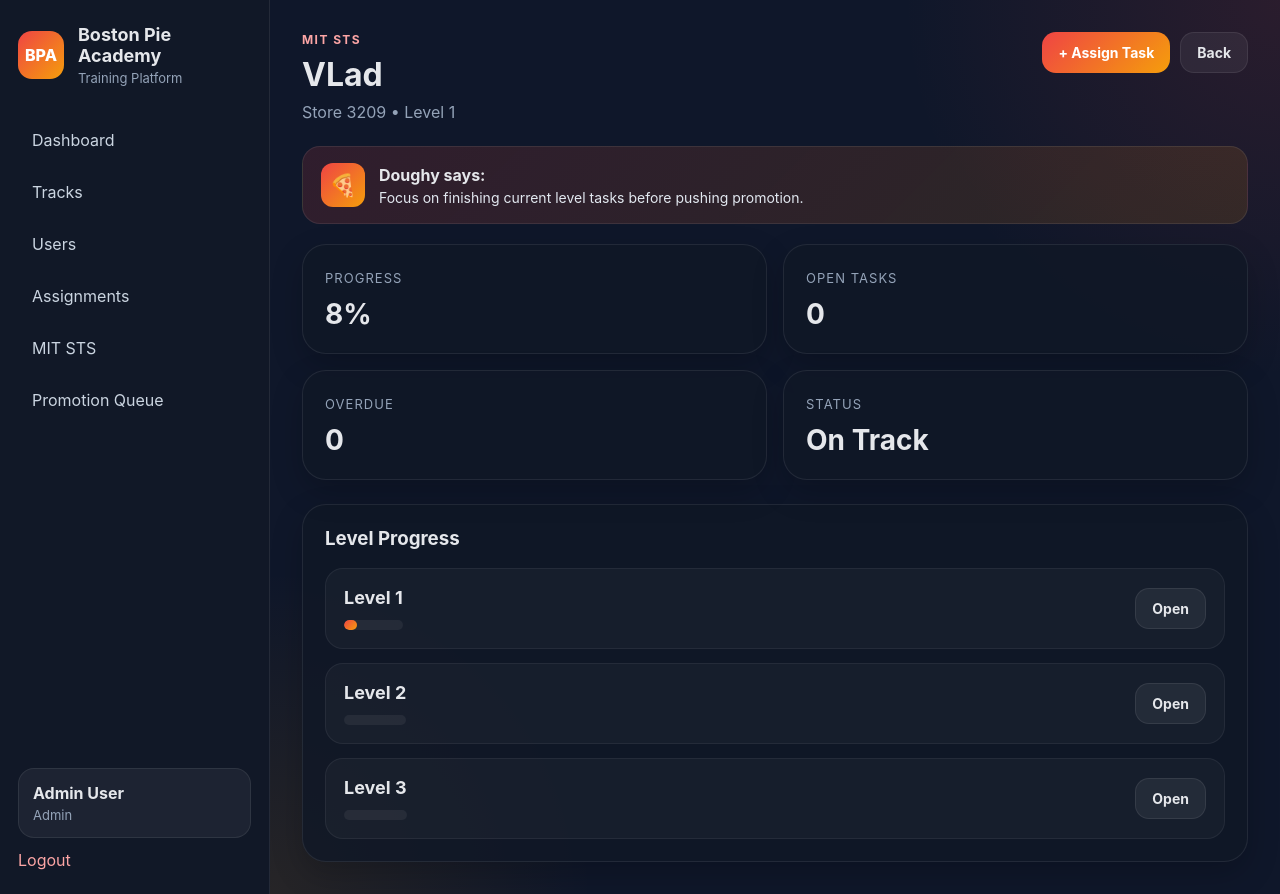
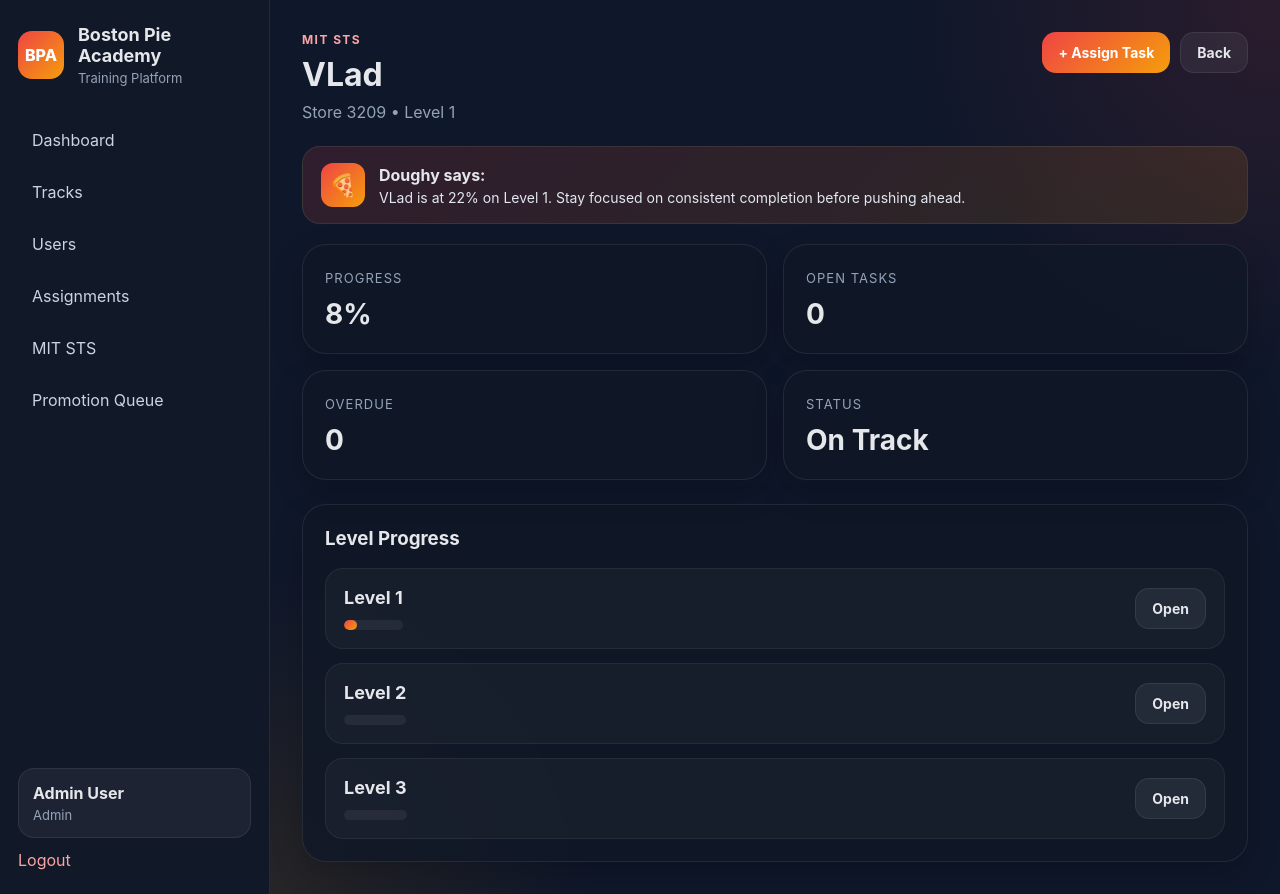
Before and after one commit to zilbervlad/boston-pie-academy, a Flask app: page /mit-sts/mits/1 in a window 1280 px wide. Run offline with Flask 3, Linux system fonts and the light colour scheme; a user stored in the database is signed in; data comes from the database, SQL or seed files in the repository; data that the repository does not hold is empty.

Commit message:
Improve Doughy coaching message on MIT profile

```diff
--- a/app/templates/mit_sts/mit_detail.html
+++ b/app/templates/mit_sts/mit_detail.html
@@ -18,18 +18,24 @@
     </div>
 </div>
 
-{% if overdue_tasks_count > 0 %}
-    {% set message = overdue_tasks_count ~ " overdue task" ~ ("s" if overdue_tasks_count != 1 else "") ~ ". Clear those before pushing promotion." %}
+{% set current_level_progress = level_1_progress if mit.current_level == 1 else (level_2_progress if mit.current_level == 2 else level_3_progress) %}
+
+{% if mit.sts_status == "ready" %}
+    {% set message = mit.mit_user.name ~ " is ready for promotion review. Current level is complete and task flow looks clean." %}
+{% elif overdue_tasks_count > 0 %}
+    {% set message = mit.mit_user.name ~ " has " ~ overdue_tasks_count ~ " overdue task" ~ ("s" if overdue_tasks_count != 1 else "") ~ ". Clear those before talking promotion." %}
 {% elif submitted_tasks_count > 0 %}
-    {% set message = submitted_tasks_count ~ " task" ~ ("s are" if submitted_tasks_count != 1 else " is") ~ " waiting for review." %}
+    {% set message = submitted_tasks_count ~ " task" ~ ("s are" if submitted_tasks_count != 1 else " is") ~ " waiting on leadership review for " ~ mit.mit_user.name ~ "." %}
+{% elif open_tasks_count > 0 and current_level_progress >= 80 %}
+    {% set message = mit.mit_user.name ~ " is at " ~ current_level_progress ~ "% on Level " ~ mit.current_level ~ ". Close out the open task" ~ ("s" if open_tasks_count != 1 else "") ~ " and finish strong." %}
 {% elif open_tasks_count > 0 %}
-    {% set message = open_tasks_count ~ " open task" ~ ("s are" if open_tasks_count != 1 else " is") ~ " still in motion. Finish the current level strong." %}
-{% elif mit.sts_status == "ready" %}
-    {% set message = "This MIT looks ready. Time to review for promotion." %}
-{% elif overall_progress >= 80 %}
-    {% set message = "Progress is at " ~ overall_progress ~ "%. Almost there." %}
+    {% set message = mit.mit_user.name ~ " has " ~ open_tasks_count ~ " active task" ~ ("s" if open_tasks_count != 1 else "") ~ " on Level " ~ mit.current_level ~ ". Keep momentum on the current level." %}
+{% elif current_level_progress == 0 %}
+    {% set message = "No progress has started on Level " ~ mit.current_level ~ " yet. Assign the first task and get " ~ mit.mit_user.name ~ " moving." %}
+{% elif current_level_progress >= 80 %}
+    {% set message = mit.mit_user.name ~ " is at " ~ current_level_progress ~ "% on Level " ~ mit.current_level ~ ". Very close — focus on the last few items." %}
 {% else %}
-    {% set message = "Focus on finishing current level tasks before pushing promotion." %}
+    {% set message = mit.mit_user.name ~ " is at " ~ current_level_progress ~ "% on Level " ~ mit.current_level ~ ". Stay focused on consistent completion before pushing ahead." %}
 {% endif %}
 {% include "partials/doughy.html" %}
 
```
